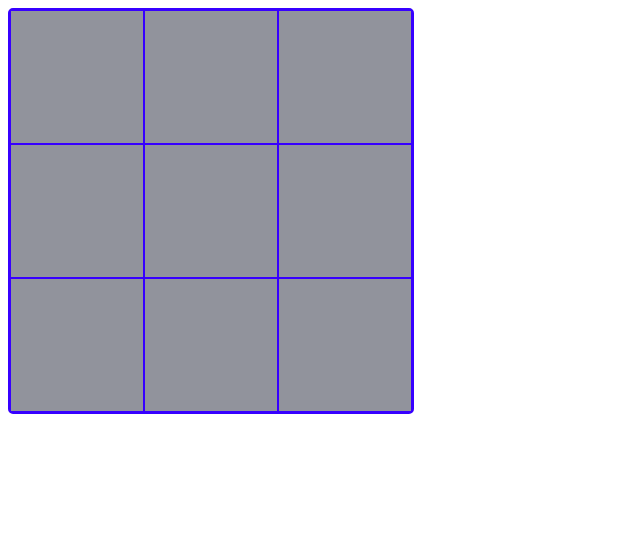
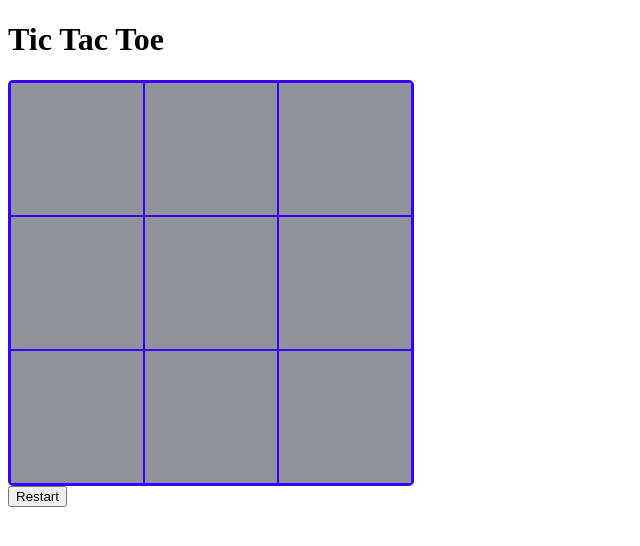
Before and after one commit to TPolonio/tic-tac-toe, a plain HTML site: page index.html in a window 1280 px wide. Shown: the whole page, without its empty margins (0-640 px from the left). Drawn offline with Linux system fonts and the light colour scheme.

Commit message:
Finished project

```diff
--- a/index.html
+++ b/index.html
@@ -9,6 +9,8 @@
     <script src="myscript.js" defer></script>
 </head>
 <body>
+    <div class="container">
+        <h1 class="top-title"> Tic Tac Toe</h1>
         <div class="game-board">
             <div class='square' id="square-a1"></div>
             <div class='square' id="square-a2"></div>
@@ -20,6 +22,10 @@
             <div class='square' id="square-c2"></div>
             <div class='square' id="square-c3"></div>
         </div>
-    <div class="winner"></div>
+        <div class="winner-row">
+            <button class='restart-button'>Restart</button>
+            <div class='winner-text'></div>
+        </div>
+    </div>
 </body>
 </html>
```
Lines whose indentation alone changed are shown as unchanged.
